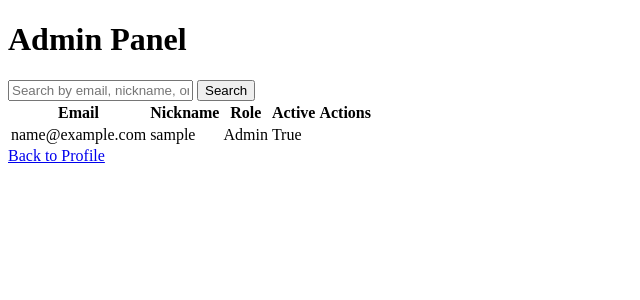
After one commit to Spica12/Python-Science-Parking-Management-System, a Django app: page /users/admin_panel/ in a window 1280 px wide. The commit adds this page. Shown: the top 300 px of the page, without its empty margins (0-640 px from the left). Run offline with Django 5.2, Linux system fonts and the light colour scheme; a user stored in the database is signed in; tables that the repository leaves empty hold one stand-in row (values such as "Sample post").

Commit message:
Admin panel and fixes

```diff
--- a/config/settings.py
+++ b/config/settings.py
@@ -104,8 +104,8 @@ DATABASES = {
         "PORT": env("POSTGRES_PORT"),
     }
 }
-
-
+# For test in console
+# EMAIL_BACKEND = 'django.core.mail.backends.console.EmailBackend'
 EMAIL_BACKEND = 'django.core.mail.backends.smtp.EmailBackend'
 EMAIL_HOST = env('EMAIL_HOST')
 EMAIL_PORT = env('EMAIL_PORT')
--- a/config/urls.py
+++ b/config/urls.py
@@ -1,9 +1,5 @@
 from django.contrib import admin
 from django.urls import path, include
-from django.conf import settings
-from django.conf.urls.static import static
-from rest_framework_simplejwt.views import TokenObtainPairView, TokenRefreshView
-
 
 urlpatterns = [
     path('admin/', admin.site.urls),
--- a/users/apps.py
+++ b/users/apps.py
@@ -1,5 +1,4 @@
 from django.apps import AppConfig
-
 
 class UsersConfig(AppConfig):
     default_auto_field = 'django.db.models.BigAutoField'
--- a/users/models.py
+++ b/users/models.py
@@ -35,6 +35,7 @@ class UserRole(models.Model):
     user = models.OneToOneField(CustomUser, on_delete=models.CASCADE)
     role = models.CharField(max_length=50)
     is_verified = models.BooleanField(default=False)
+    is_active = models.BooleanField(default=True)
     is_admin = models.BooleanField(default=False)
 
     def __str__(self):
--- a/users/serializers.py
+++ b/users/serializers.py
@@ -1,4 +1,5 @@
 from rest_framework import serializers
+
 from .models import CustomUser, UserRole
 
 class CustomUserSerializer(serializers.ModelSerializer):
--- /dev/null
+++ b/users/templates/admin_panel.html
@@ -0,0 +1,51 @@
+<!DOCTYPE html>
+<html>
+<head>
+    <title>Admin Panel</title>
+</head>
+<body>
+    <h1>Admin Panel</h1>
+    <form method="get" action="{% url 'users:admin_panel' %}">
+        <input type="text" name="query" value="{{ query }}" placeholder="Search by email, nickname, or ID">
+        <button type="submit">Search</button>
+    </form>
+    <table>
+        <thead>
+            <tr>
+                <th>Email</th>
+                <th>Nickname</th>
+                <th>Role</th>
+                <th>Active</th>
+                <th>Actions</th>
+            </tr>
+        </thead>
+        <tbody>
+            {% for user in users %}
+            <tr>
+                <td>{{ user.email }}</td>
+                <td>{{ user.nickname }}</td>
+                <td>
+                    {% if user.userrole.is_admin %}
+                    Admin
+                    {% else %}
+                    Customer
+                    {% endif %}
+                </td>
+                <td>{{ user.userrole.is_active }}</td>
+                <td>
+                    {% if not user.userrole.is_admin %}
+                        {% if user.userrole.is_active %}
+                        <a href="{% url 'users:block_user' user.id %}">Block</a>
+                        {% else %}
+                        <a href="{% url 'users:unblock_user' user.id %}">Unblock</a>
+                        {% endif %}
+                        <a href="{% url 'users:make_admin' user.id %}">Make Admin</a>
+                    {% endif %}
+                </td>
+            </tr>
+            {% endfor %}
+        </tbody>
+    </table>
+    <a href="{% url 'users:profile' %}">Back to Profile</a>
+</body>
+</html>
--- a/users/tokens.py
+++ b/users/tokens.py
@@ -1,6 +1,9 @@
+import six
+
 from django.contrib.auth.tokens import PasswordResetTokenGenerator
+
 from .models import UserRole
-import six
+
 
 class AccountActivationTokenGenerator(PasswordResetTokenGenerator):
     def _make_hash_value(self, user, timestamp):
--- a/users/urls.py
+++ b/users/urls.py
@@ -1,5 +1,6 @@
 from django.urls import path
-from .views import register, verify, profile, CustomPasswordResetView, login, logout, verification_email
+
+from .views import register, verify, profile, CustomPasswordResetView, login, logout, verification_email, email_sent, admin_panel, block_user, unblock_user, make_admin
 
 app_name = 'users'
 
@@ -11,4 +12,9 @@ urlpatterns = [
     path('login/', login, name='login'),
     path('logout/', logout, name='logout'),
     path('verification_email/', verification_email, name='verification_email'),
+    path('email_sent/', email_sent, name='email_sent'),
+    path('admin_panel/', admin_panel, name='admin_panel'),
+    path('block_user/<int:user_id>/', block_user, name='block_user'),
+    path('unblock_user/<int:user_id>/', unblock_user, name='unblock_user'),
+    path('make_admin/<int:user_id>/', make_admin, name='make_admin'),
 ]
--- a/users/views.py
+++ b/users/views.py
@@ -1,29 +1,39 @@
 from django.shortcuts import render, redirect, get_object_or_404
 from django.contrib.auth import authenticate, login as auth_login, logout as auth_logout
-from django.contrib.auth.decorators import login_required
+from django.contrib.auth.decorators import login_required, user_passes_test
 from django.contrib.auth.views import PasswordResetView
-from django.urls import reverse_lazy, reverse
 from django.contrib import messages
+from django.http import HttpResponseForbidden
+from django.utils.http import urlsafe_base64_decode
+from django.utils.encoding import force_str
+from django.urls import reverse_lazy
+from django.db.models import Q
+
 from .forms import CustomPasswordResetForm, CustomUserCreationForm, LoginForm
 from .models import CustomUser, UserRole
 from .tokens import account_activation_token
 from .utils import send_activation_email
-from django.utils.http import urlsafe_base64_encode, urlsafe_base64_decode
-from django.utils.encoding import force_bytes, force_str
 
 def get_user_role(user):
     return get_object_or_404(UserRole, user=user)
+
+def user_is_active(view_func):
+    @login_required
+    def _wrapped_view(request, *args, **kwargs):
+        user_role = UserRole.objects.get(user=request.user)
+        if not user_role.is_active:
+            return HttpResponseForbidden("Your account is inactive. Please contact support.")
+        return view_func(request, *args, **kwargs)
+    return _wrapped_view
 
 def register(request):
     if request.method == 'POST':
         form = CustomUserCreationForm(request.POST)
         if form.is_valid():
             user = form.save(commit=False)
-            user.is_active = False
+            user.is_active = True
             user.save()
             UserRole.objects.create(user=user, role='user', is_verified=False)
-            send_activation_email(user, request)
-            messages.info(request, 'Please check your email to activate your account.')
             return redirect('users:login')
     else:
         form = CustomUserCreationForm()
@@ -45,7 +55,7 @@ def verification_email(request):
 
     send_activation_email(user, request)
     messages.success(request, 'Verification email has been sent.')
-    return redirect('users:profile')
+    return redirect('users:email_sent')
 
 def verify(request, uidb64, token):
     try:
@@ -72,6 +82,10 @@ def verify(request, uidb64, token):
 def profile(request):
     user = request.user
     user_role = get_user_role(user)
+
+    if not user_role.is_active:
+        return HttpResponseForbidden("Your account is inactive. Please contact support.")
+
     return render(request, 'profile.html', {'user': user, 'user_role': user_role})
 
 def login(request):
@@ -94,6 +108,60 @@ def logout(request):
     auth_logout(request)
     return redirect('users:login')
 
+def email_sent(request):
+    return render(request, 'email_sent.html')
+
+def admin_required(view_func):
+    decorated_view_func = login_required(user_passes_test(lambda u: u.userrole.is_admin)(view_func))
+    return decorated_view_func
+
+@admin_required
+def admin_panel(request):
+    query = request.GET.get('query', '')
+    users = CustomUser.objects.all()
+
+    if query:
+        users = users.filter(
+            Q(email__icontains=query) |
+            Q(nickname__icontains=query) |
+            Q(id__icontains=query)
+        )
+
+    return render(request, 'admin_panel.html', {'users': users, 'query': query})
+
+@admin_required
+def block_user(request, user_id):
+    user_to_block = get_object_or_404(CustomUser, id=user_id)
+    current_user = request.user
+
+    if user_to_block.userrole.is_admin:
+        messages.error(request, "You cannot block another admin.")
+    else:
+        user_to_block.userrole.is_active = False
+        user_to_block.userrole.save()
+        messages.success(request, f"User {user_to_block.email} has been blocked.")
+
+    return redirect('users:admin_panel')
+
+@admin_required
+def unblock_user(request, user_id):
+    user_to_unblock = get_object_or_404(CustomUser, id=user_id)
+    user_to_unblock.userrole.is_active = True
+    user_to_unblock.userrole.save()
+    messages.success(request, f"User {user_to_unblock.email} has been unblocked.")
+    return redirect('users:admin_panel')
+
+@admin_required
+def make_admin(request, user_id):
+    user_to_promote = get_object_or_404(CustomUser, id=user_id)
+    if user_to_promote.userrole.is_admin:
+        messages.info(request, "User is already an admin.")
+    else:
+        user_to_promote.userrole.is_admin = True
+        user_to_promote.userrole.save()
+        messages.success(request, f"User {user_to_promote.email} has been promoted to admin.")
+    return redirect('users:admin_panel')
+
 class CustomPasswordResetView(PasswordResetView):
     template_name = 'password_reset.html'
     email_template_name = 'password_reset_email.html'
```
Also changed, not shown: users/forms.py (+7 -0 lines), users/templates/activation_email.html (+16 -3 lines), users/templates/activation_invalid.html (deleted, +0 -9 lines), users/templates/profile.html (+7 -2 lines), users/utils.py (+27 -10 lines), users/migrations/0001_initial.py (added), users/templates/email_sent.html (renamed from users/templates/verification_email.html).
